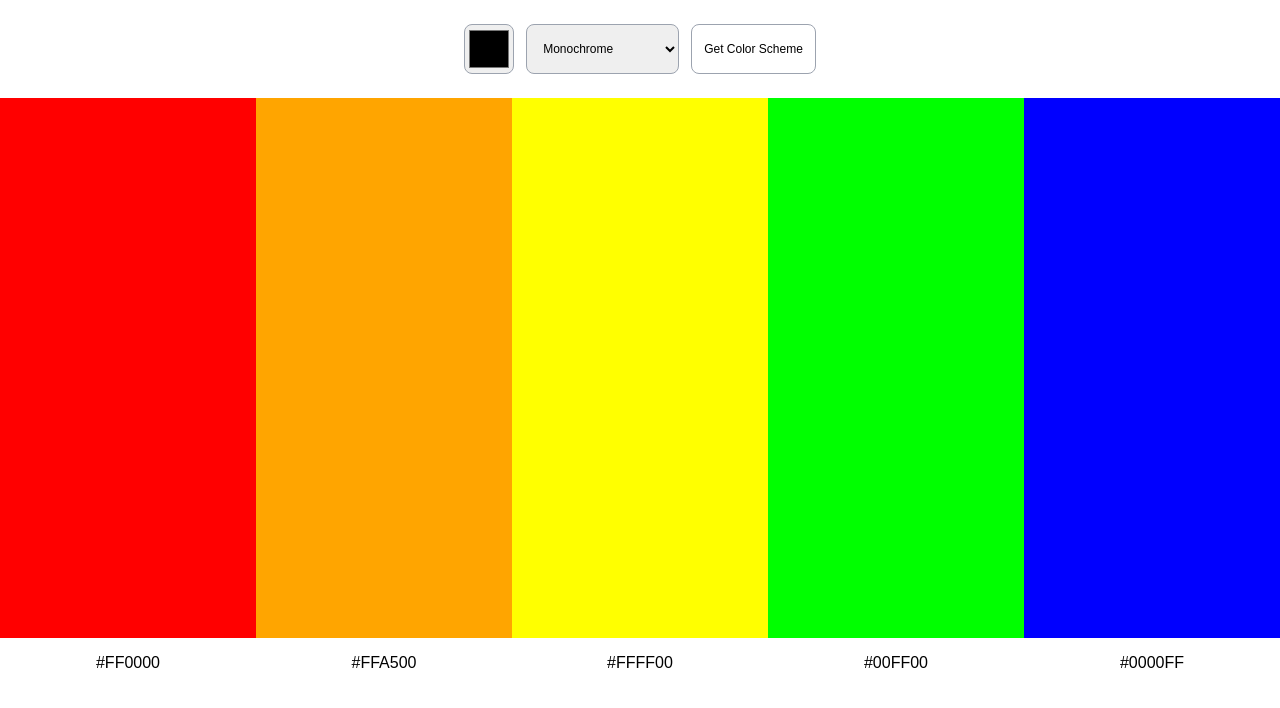
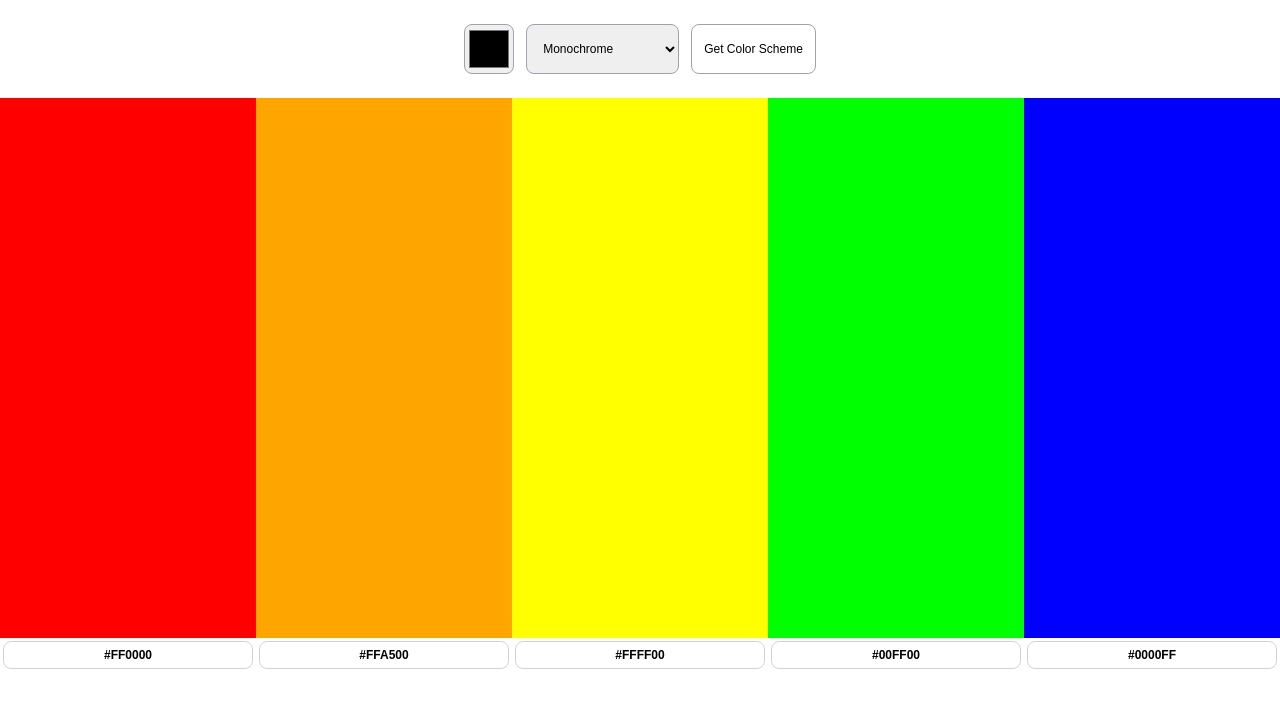
Before and after one commit to rauldevelops/color-scheme-generator, a plain HTML site: page index.html in a window 1280 px wide. Drawn offline with Linux system fonts and the light colour scheme.

Commit message:
added styling to hex code text

```diff
--- a/index.css
+++ b/index.css
@@ -76,3 +76,12 @@ body {
 #color-swatch-4 {
     background-color: #0000ff;
 }
+
+.hex-text {
+    border: 1px solid lightgrey;
+    border-radius: 8px;
+    padding: .5em;
+    font-size: 0.75rem;
+    font-weight: bold;
+    margin: 0.25em;
+}
```
